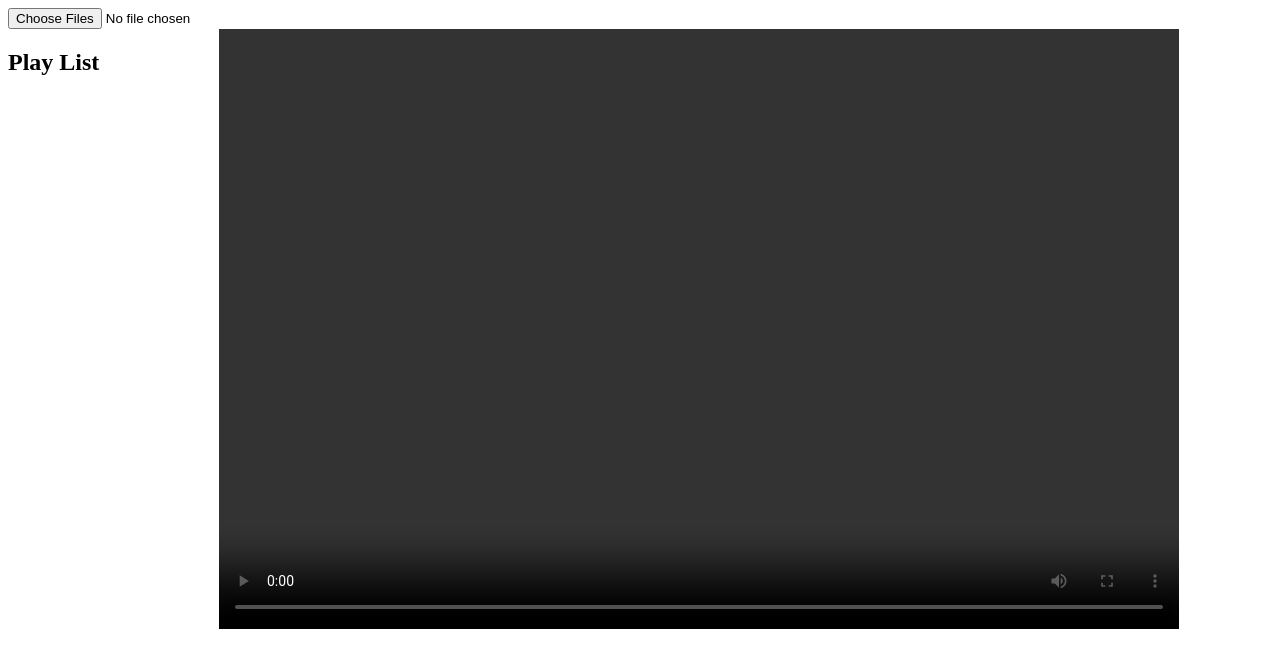
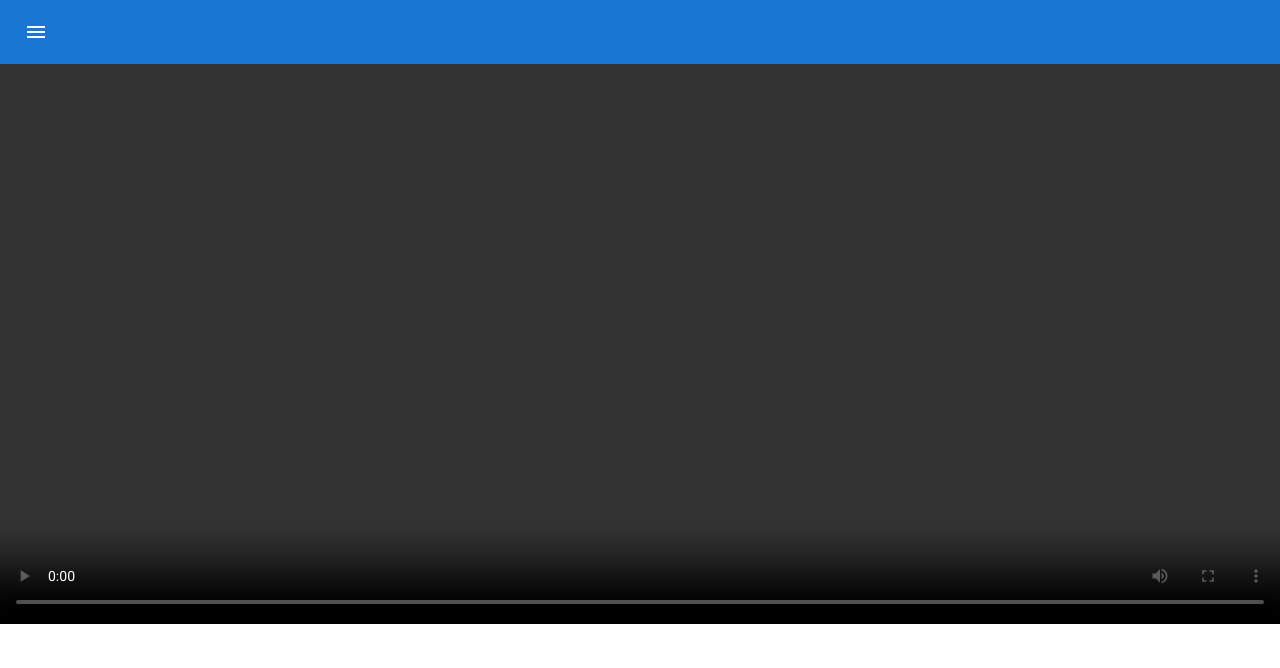
Before and after one commit to namnguyen191/react-video-player, a React (Vite) app: page / in a window 1280 px wide. Shown: the top 668 px of the page. Built offline with nearby package versions, Linux system fonts and the light colour scheme.

Commit message:
feat: working state v1

```diff
--- a/package.json
+++ b/package.json
@@ -11,12 +11,18 @@
   },
   "dependencies": {
     "@carbon/react": "^1.33.2",
+    "@emotion/react": "^11.11.1",
+    "@emotion/styled": "^11.11.0",
+    "@fontsource/roboto": "^5.0.5",
+    "@mui/icons-material": "^5.14.0",
+    "@mui/material": "^5.14.0",
     "install": "^0.13.0",
     "npm": "^9.8.0",
     "react": "^18.2.0",
     "react-dom": "^18.2.0"
   },
   "devDependencies": {
+    "@types/node": "^20.4.5",
     "@types/react": "^18.2.14",
     "@types/react-dom": "^18.2.6",
     "@typescript-eslint/eslint-plugin": "^5.61.0",
--- a/src/App.module.scss
+++ /dev/null
@@ -1,23 +0,0 @@
-.PlayerContainer {
-  display: grid;
-  grid-template-columns: 1fr 5fr;
-
-  .InputContainer {
-    grid-column: 1 / -1;
-  }
-
-  .VideosList {
-  }
-
-  .VideoFrame {
-    width: 1500px;
-    height: 1200px;
-    max-width: 75vw;
-    max-height: 75vh;
-
-    video {
-      width: 100%;
-      height: 100%;
-    }
-  }
-}
--- a/src/App.tsx
+++ b/src/App.tsx
@@ -1,33 +1,121 @@
+import MenuIcon from '@mui/icons-material/Menu';
+import {
+  AppBar,
+  Box,
+  Drawer,
+  IconButton,
+  List,
+  ListItem,
+  ListItemButton,
+  ListItemText,
+  Toolbar
+} from '@mui/material';
+import Grid from '@mui/material/Unstable_Grid2';
 import React, { useState } from 'react';
-import styles from './App.module.scss';
+
+type Video = { name: string; url: string; isPlaying: boolean };
 
 function App() {
   const [videoSrc, setVideoSrc] = useState<string | undefined>();
+  const [openDrawer, setOpenDrawer] = useState<boolean>(false);
+  const [videosList, setVideosList] = useState<Video[]>([]);
 
-  const onInputChange = (e: React.ChangeEvent<HTMLInputElement>) => {
+  const play = (): void => {
+    videosList.forEach((vid) => {
+      if (vid.isPlaying) {
+        setVideoSrc(vid.url);
+      }
+    });
+  };
+
+  const setNextTrack = (jumpToIndex?: number): void => {
+    const currentVidIndex = videosList.findIndex((vid) => vid.isPlaying);
+    videosList[currentVidIndex].isPlaying = false;
+
+    if (jumpToIndex !== undefined) {
+      videosList[jumpToIndex].isPlaying = true;
+    } else {
+      videosList[
+        currentVidIndex === videosList.length - 1 ? 0 : currentVidIndex + 1
+      ].isPlaying = true;
+    }
+  };
+
+  const onInputChange = (e: React.ChangeEvent<HTMLInputElement>): void => {
     const files: FileList = e.target.files!;
 
-    for (const [key, value] of Object.entries(files)) {
-      console.log(`${key}: ${value.type}`);
+    const videoList: Video[] = [];
+    for (const [index, value] of Object.entries(files)) {
+      const fileName = value.name;
+      const fileNameWithoutExt =
+        fileName.substring(0, fileName.lastIndexOf('.')) || fileName;
+      const fileURL = URL.createObjectURL(value);
+      if (parseInt(index) === 0) {
+        setVideoSrc(fileURL);
+      }
+      videoList.push({
+        name: fileNameWithoutExt,
+        url: fileURL,
+        isPlaying: parseInt(index) === 0 ? true : false
+      });
     }
 
-    const fileURL = URL.createObjectURL(files[0]);
+    setVideosList(videoList);
+  };
 
-    setVideoSrc(() => fileURL);
+  const onVideoEnded = (): void => {
+    setNextTrack();
+    play();
   };
 
   return (
-    <div className={styles.PlayerContainer}>
-      <div className={styles.InputContainer}>
+    <Box sx={{ flexGrow: 1 }}>
+      <Drawer open={openDrawer} onClose={() => setOpenDrawer(false)}>
+        <h1>Hello</h1>
         <input type="file" accept="video/*" multiple onChange={onInputChange} />
-      </div>
-      <div className={styles.VideosList}>
-        <h2>Play List</h2>
-      </div>
-      <div className={styles.VideoFrame}>
-        <video controls autoPlay src={videoSrc}></video>
-      </div>
-    </div>
+        <List>
+          {videosList.map((video, index) => (
+            <ListItem disablePadding key={video.url}>
+              <ListItemButton>
+                <ListItemText
+                  primary={video.name}
+                  onClick={() => {
+                    setNextTrack(index);
+                    play();
+                  }}
+                />
+              </ListItemButton>
+            </ListItem>
+          ))}
+        </List>
+      </Drawer>
+      <AppBar position="static">
+        <Toolbar>
+          <IconButton
+            size="large"
+            edge="start"
+            color="inherit"
+            aria-label="menu"
+            sx={{ mr: 2 }}
+            onClick={() => setOpenDrawer(true)}
+          >
+            <MenuIcon />
+          </IconButton>
+        </Toolbar>
+      </AppBar>
+
+      <Grid container spacing={2}>
+        <Grid xs={12} alignItems={'center'}>
+          <video
+            style={{ width: '100%', height: '70vh' }}
+            controls
+            autoPlay
+            src={videoSrc}
+            onEnded={onVideoEnded}
+          ></video>
+        </Grid>
+      </Grid>
+    </Box>
   );
 }
 
--- a/src/main.tsx
+++ b/src/main.tsx
@@ -1,9 +1,17 @@
 import React from 'react';
 import ReactDOM from 'react-dom/client';
 import App from './App.tsx';
+import '@fontsource/roboto/300.css';
+import '@fontsource/roboto/400.css';
+import '@fontsource/roboto/500.css';
+import '@fontsource/roboto/700.css';
+import { CssBaseline } from '@mui/material';
 
 ReactDOM.createRoot(document.getElementById('root')!).render(
   <React.StrictMode>
-    <App />
+    <>
+      <CssBaseline />
+      <App />
+    </>
   </React.StrictMode>
 );
```
Also changed, not shown: .eslintrc.cjs, 1 other file (tests, documents, lock files or other folders).
